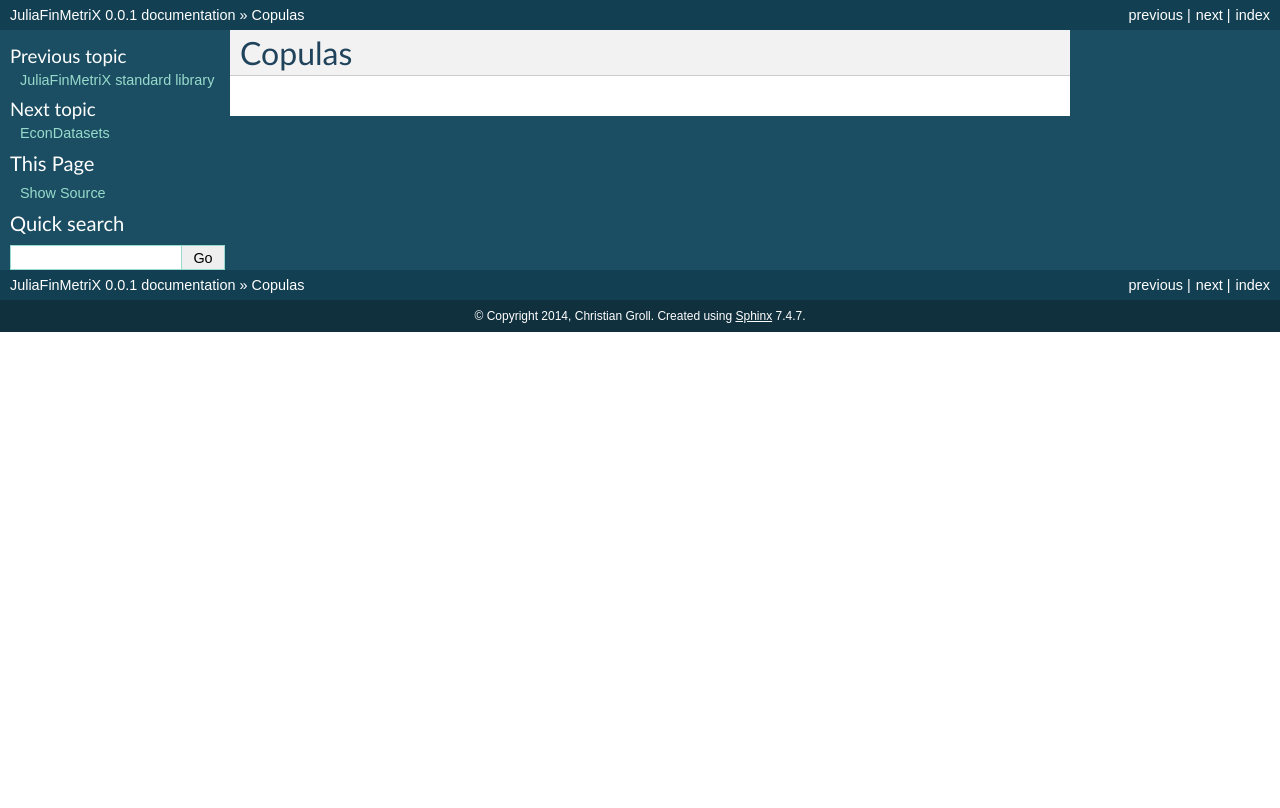
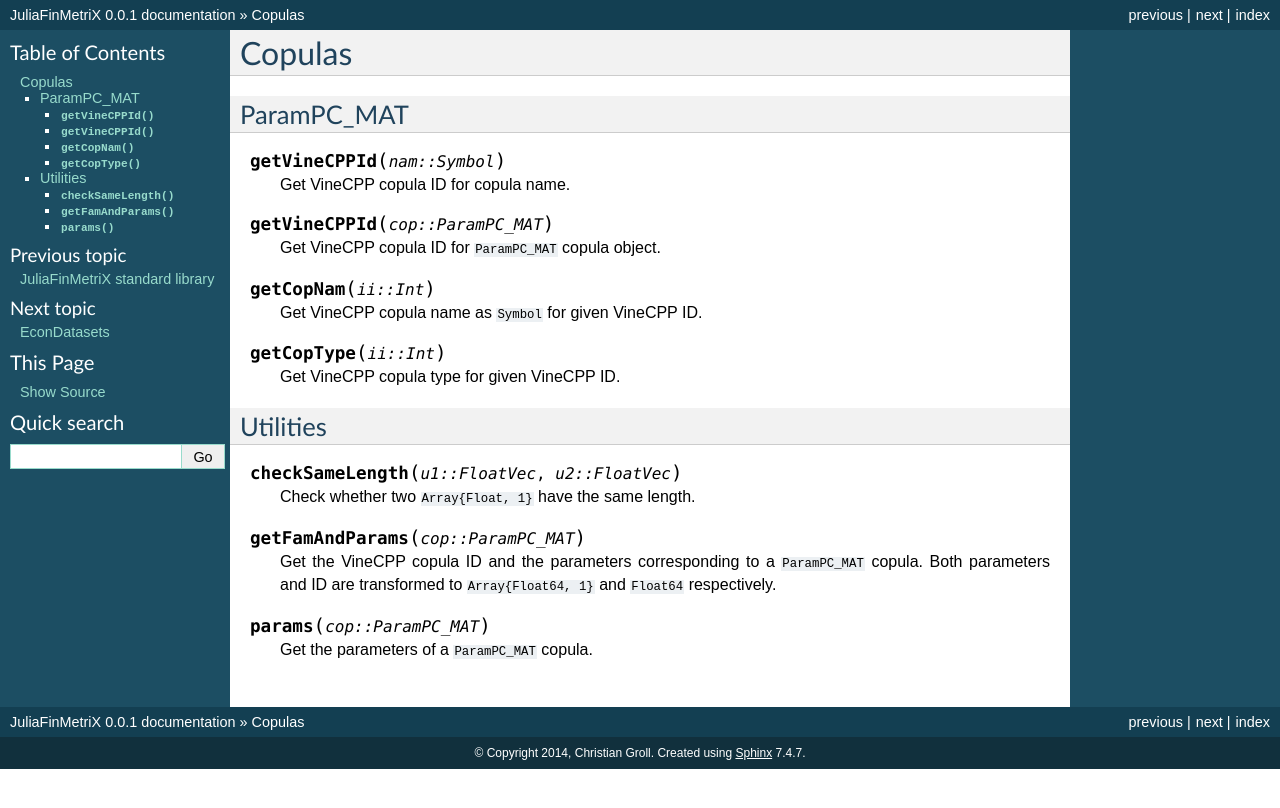
Before and after one commit to JuliaFinMetriX/JuliaFinMetriX.github.io, a Sphinx documentation site: the page built from docs/copula.rst, in a window 1280 px wide. Shown: the top 808 px of the page. Built offline with Sphinx 7.4.7, drawn with Linux system fonts in a browser that asks for light colours.

Commit message:
some copula functions added

```diff
--- a/docs/copula.rst
+++ b/docs/copula.rst
@@ -1,2 +1,39 @@
 Copulas
 =======
+
+ParamPC_MAT
+-----------
+
+.. function:: getVineCPPId(nam::Symbol)
+
+   Get VineCPP copula ID for copula name.
+
+.. function:: getVineCPPId(cop::ParamPC_MAT)
+
+   Get VineCPP copula ID for ``ParamPC_MAT`` copula object.
+
+.. function:: getCopNam(ii::Int)
+
+   Get VineCPP copula name as ``Symbol`` for given VineCPP ID.
+
+.. function:: getCopType(ii::Int)
+
+   Get VineCPP copula type for given VineCPP ID.
+
+Utilities
+---------
+
+.. function:: checkSameLength(u1::FloatVec, u2::FloatVec)
+
+   Check whether two ``Array{Float, 1}`` have the same length.
+
+
+.. function:: getFamAndParams(cop::ParamPC_MAT)
+
+   Get the VineCPP copula ID and the parameters corresponding to a
+   ``ParamPC_MAT`` copula. Both parameters and ID are transformed to
+   ``Array{Float64, 1}`` and ``Float64`` respectively.
+
+.. function:: params(cop::ParamPC_MAT)
+
+   Get the parameters of a ``ParamPC_MAT`` copula.
```
